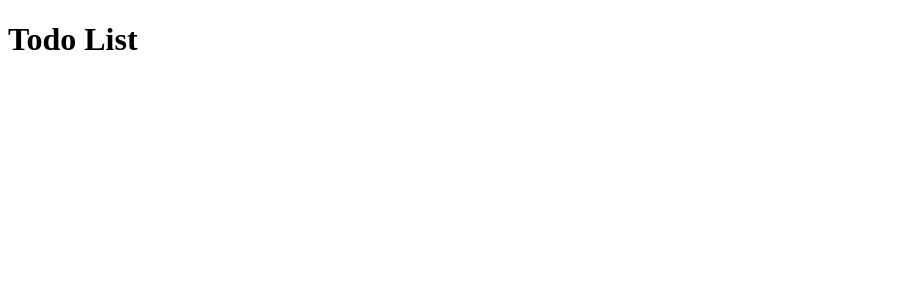
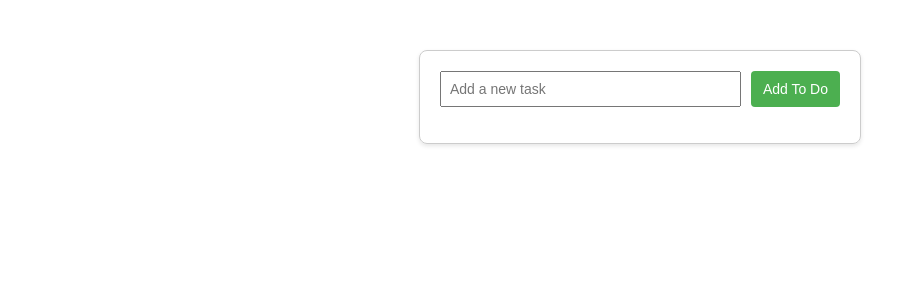
Before and after one commit to naren4488/vuejs-learning, a Vue app: page / in a window 1280 px wide. Shown: the top 300 px of the page, without its empty margins (0-916 px from the left). Built offline with nearby package versions, Linux system fonts and the light colour scheme.

Commit message:
todo list project implemented

```diff
--- a/src/components/TodoList.vue
+++ b/src/components/TodoList.vue
@@ -1,6 +1,110 @@
 <script setup>
+import { ref } from "vue";
+
+const newTask = ref("");
+const tasks = ref([]);
+
+const addTask = () => {
+  if (newTask.value.trim() !== "") {
+    tasks.value.push(newTask.value);
+    newTask.value = "";
+  }
+};
+
+const removeTask = (index) => {
+  tasks.value.splice(index, 1);
+};
 </script>
 
 <template>
-    <h1>Todo List</h1>
+  <div class="todo-app">
+    <div class="task-input">
+      <input
+        v-model="newTask"
+        @keyup.enter="addTask"
+        placeholder="Add a new task"
+      />
+      <button @click="addTask">Add To Do</button>
+    </div>
+
+    <ul class="task-list">
+      <li v-for="(task, index) in tasks" :key="index" class="task-item">
+        {{ task }}
+        <button @click="removeTask(index)" class="remove-button">Remove</button>
+      </li>
+    </ul>
+  </div>
 </template>
+
+<style scoped>
+.todo-app {
+  max-width: 400px;
+  margin: 50px auto;
+  padding: 20px;
+  border: 1px solid #ccc;
+  border-radius: 8px;
+  box-shadow: 0 2px 4px rgba(0, 0, 0, 0.1);
+}
+
+.app-title {
+  font-size: 24px;
+  margin-bottom: 20px;
+  text-align: center;
+  color: #333;
+}
+
+.task-input {
+  display: flex;
+  gap: 10px;
+}
+
+input {
+  flex: 1;
+  padding: 8px;
+  font-size: 14px;
+}
+
+button {
+  padding: 8px 12px;
+  font-size: 14px;
+  background-color: #4caf50;
+  color: #fff;
+  border: none;
+  border-radius: 4px;
+  cursor: pointer;
+}
+
+button:hover {
+  background-color: #45a049;
+}
+
+.task-list {
+  list-style: none;
+  padding: 0;
+}
+
+.task-item {
+  display: flex;
+  justify-content: space-between;
+  align-items: center;
+  padding: 10px;
+  margin: 8px 0;
+  background-color: #f9f9f9;
+  border: 1px solid #ddd;
+  border-radius: 4px;
+}
+
+.remove-button {
+  padding: 6px 10px;
+  font-size: 12px;
+  background-color: #e74c3c;
+  color: #fff;
+  border: none;
+  border-radius: 3px;
+  cursor: pointer;
+}
+
+.remove-button:hover {
+  background-color: #c0392b;
+}
+</style>
```
